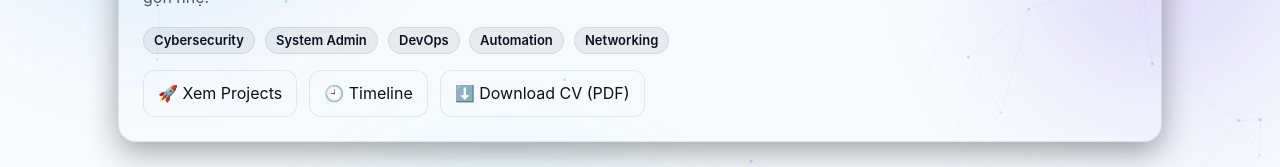
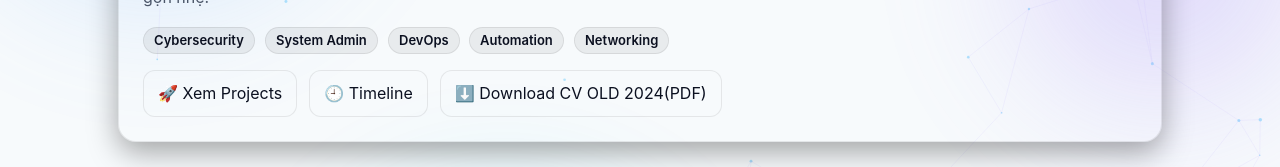
Before and after one commit to GruGruDev/GruGruDev.github.io, a plain HTML site: page index.html in a window 1280 px wide. Shown: the part 316-483 px from the top of the page. Drawn offline with Linux system fonts and the light colour scheme.

Commit message:
Update index.html

```diff
--- a/index.html
+++ b/index.html
@@ -99,7 +99,7 @@
         <div class="cta">
           <a class="btn" href="#projects">🚀 Xem Projects</a>
           <a class="btn" href="#timeline">🕘 Timeline</a>
-          <a class="btn" href="cv.pdf" download>⬇️ Download CV (PDF)</a>
+          <a class="btn" href="cv.pdf" download>⬇️ Download CV OLD 2024(PDF)</a>
         </div>
       </div>
     </section>
```
